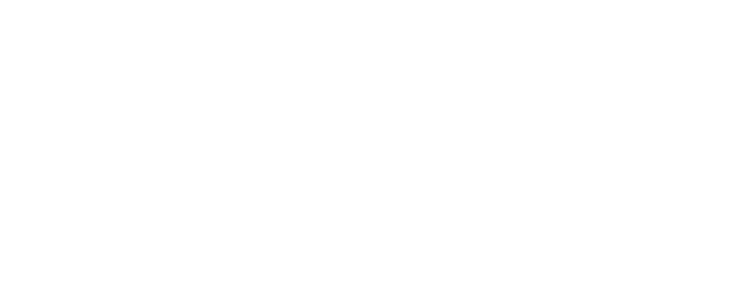
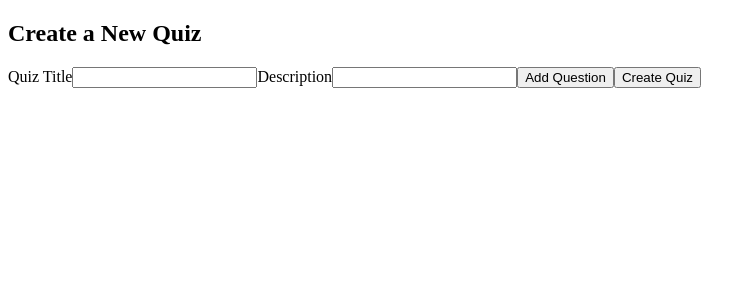
Before and after one commit to sebs-commits/quiz-app, a React (Vite) app in the folder frontend/: page /create in a window 1280 px wide. Before the commit this address had no page. Shown: the top 300 px of the page, without its empty margins (0-756 px from the left). Built offline with nearby package versions, Linux system fonts and the light colour scheme.

Commit message:
added CreateQuiz component. added function to create quiz. fixed route bug.

```diff
--- a/frontend/src/App.jsx
+++ b/frontend/src/App.jsx
@@ -2,12 +2,14 @@ import React from "react";
 import { BrowserRouter as Router, Routes, Route } from "react-router-dom";
 import Quiz from "./pages/Quiz";
 import QuizList from "./pages/QuizList";
+import CreateQuiz from "./pages/CreateQuiz";
 
 function App() {
   return (
     <Router>
       <div>
         <Routes>
+          <Route path="/create" element={<CreateQuiz />} />
           <Route path="/" element={<QuizList />} />
           <Route path="/quizzes/:id" element={<Quiz />} />
         </Routes>
--- /dev/null
+++ b/frontend/src/pages/CreateQuiz.jsx
@@ -0,0 +1,128 @@
+import React, { useState } from "react";
+import { createQuiz } from "../api/quizApi";
+
+export default function CreateQuiz() {
+  const [quiz, setQuiz] = useState({
+    title: "",
+    description: "",
+    questions: [],
+  });
+
+  const handleTitleChange = (e) => {
+    setQuiz({ ...quiz, title: e.target.value });
+  };
+
+  const handleDescriptionChange = (e) => {
+    setQuiz({ ...quiz, description: e.target.value });
+  };
+
+  const handleQuestionChange = (e, index) => {
+    const newQuestions = [...quiz.questions];
+    newQuestions[index].questionText = e.target.value;
+    setQuiz({ ...quiz, questions: newQuestions });
+  };
+
+  const handleOptionChange = (e, qIndex, oIndex) => {
+    const newQuestions = [...quiz.questions];
+    const options = [...newQuestions[qIndex].options];
+    options[oIndex] = { ...options[oIndex], text: e.target.value };
+    newQuestions[qIndex].options = options;
+    setQuiz({ ...quiz, questions: newQuestions });
+  };
+
+  const handleCorrectOptionChange = (qIndex, oIndex) => {
+    const newQuestions = [...quiz.questions];
+    const options = newQuestions[qIndex].options.map((option, index) => {
+      return { ...option, isCorrect: index === oIndex };
+    });
+    newQuestions[qIndex].options = options;
+    setQuiz({ ...quiz, questions: newQuestions });
+  };
+
+  const addQuestion = () => {
+    setQuiz({
+      ...quiz,
+      questions: [
+        ...quiz.questions,
+        {
+          questionText: "",
+          options: Array(4).fill({ text: "", isCorrect: false }),
+        },
+      ],
+    });
+  };
+
+  const handleSubmit = async (e) => {
+    e.preventDefault();
+    try {
+      const response = await createQuiz(quiz);
+      console.log("Quiz Created:", response);
+      // create some sort of user feedback here
+    } catch (error) {
+      console.error("Failed to create quiz:", error);
+      // gotta create proper error handlers
+    }
+  };
+  return (
+    <div>
+      <h2>Create a New Quiz</h2>
+      <form onSubmit={handleSubmit}>
+        <label htmlFor="quiz-title">Quiz Title</label>
+        <input
+          id="quiz-title"
+          type="text"
+          value={quiz.title}
+          onChange={handleTitleChange}
+          required
+        />
+
+        <label htmlFor="quiz-description">Description</label>
+        <input
+          id="quiz-description"
+          type="text"
+          value={quiz.description}
+          onChange={handleDescriptionChange}
+          required
+        />
+
+        {quiz.questions.map((question, qIndex) => (
+          <div key={qIndex}>
+            <label htmlFor={`question-${qIndex}`}>Question {qIndex + 1}</label>
+            <input
+              id={`question-${qIndex}`}
+              type="text"
+              value={question.questionText}
+              onChange={(e) => handleQuestionChange(e, qIndex)}
+              required
+            />
+
+            {question.options.map((option, oIndex) => (
+              <div key={oIndex}>
+                <input
+                  type="text"
+                  value={option.text}
+                  onChange={(e) => handleOptionChange(e, qIndex, oIndex)}
+                  required
+                />
+                <label>
+                  <input
+                    type="radio"
+                    name={`correct-option-${qIndex}`}
+                    checked={option.isCorrect}
+                    onChange={() => handleCorrectOptionChange(qIndex, oIndex)}
+                  />
+                  {/* {oIndex === question.options.length - 1 ? "Correct" : "Wrong"} */}
+                </label>
+              </div>
+            ))}
+          </div>
+        ))}
+
+        <button type="button" onClick={addQuestion}>
+          Add Question
+        </button>
+        <button type="submit">Create Quiz</button>
+      </form>
+    </div>
+  );
+}
--- a/frontend/src/pages/Quiz.jsx
+++ b/frontend/src/pages/Quiz.jsx
@@ -1,5 +1,5 @@
 import React, { useEffect, useState } from "react";
-import { useFetcher, useParams } from "react-router-dom";
+import { useParams } from "react-router-dom";
 import { getQuizById } from "../api/quizApi";
 
 function Quiz() {
```
Also changed, not shown: 1 other file (tests, documents, lock files or other folders).
